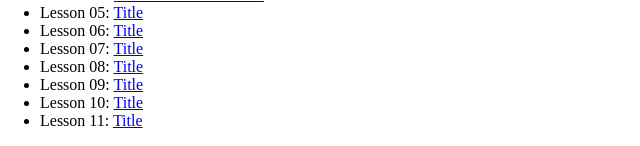
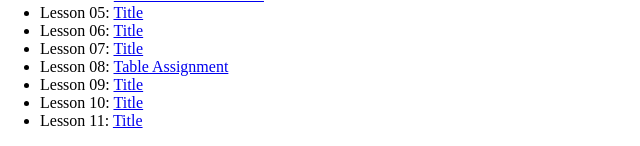
Before and after one commit to mckadedaines/WDD230, a plain HTML site: page MainPortal.html in a window 1280 px wide. Shown: the part 309-455 px from the top of the page, without its empty margins (0-640 px from the left). Drawn offline with Linux system fonts and the light colour scheme.

Commit message:
table portal

```diff
--- a/MainPortal.html
+++ b/MainPortal.html
@@ -24,7 +24,7 @@
             <li>Lesson 05: <a href="#">Title</a></li>
             <li>Lesson 06: <a href="#">Title</a></li>
             <li>Lesson 07: <a href="#">Title</a></li>
-            <li>Lesson 08: <a href="#">Title</a></li>
+            <li>Lesson 08: <a href="https://mckadedaines.github.io/WDD230/In%20class/table.html">Table Assignment</a></li>
             <li>Lesson 09: <a href="#">Title</a></li>
             <li>Lesson 10: <a href="#">Title</a></li>
             <li>Lesson 11: <a href="#">Title</a></li>
```
